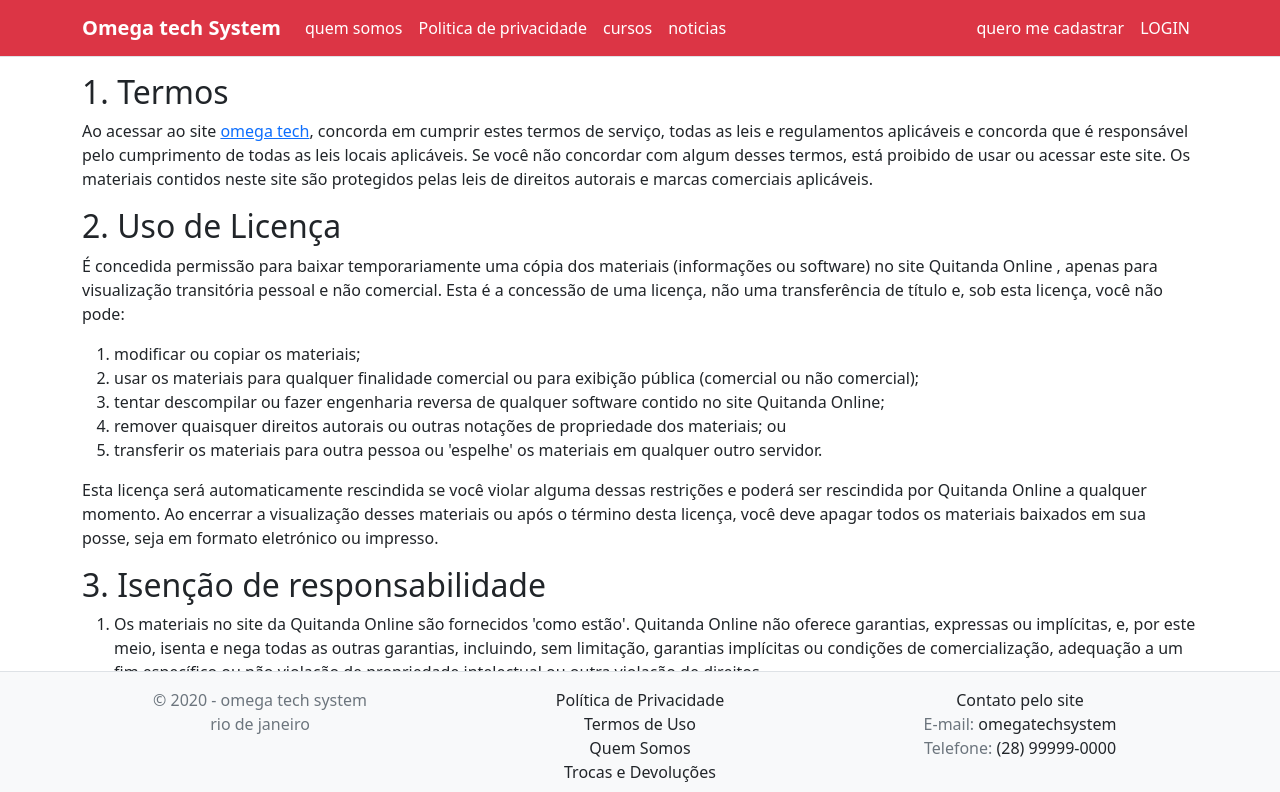
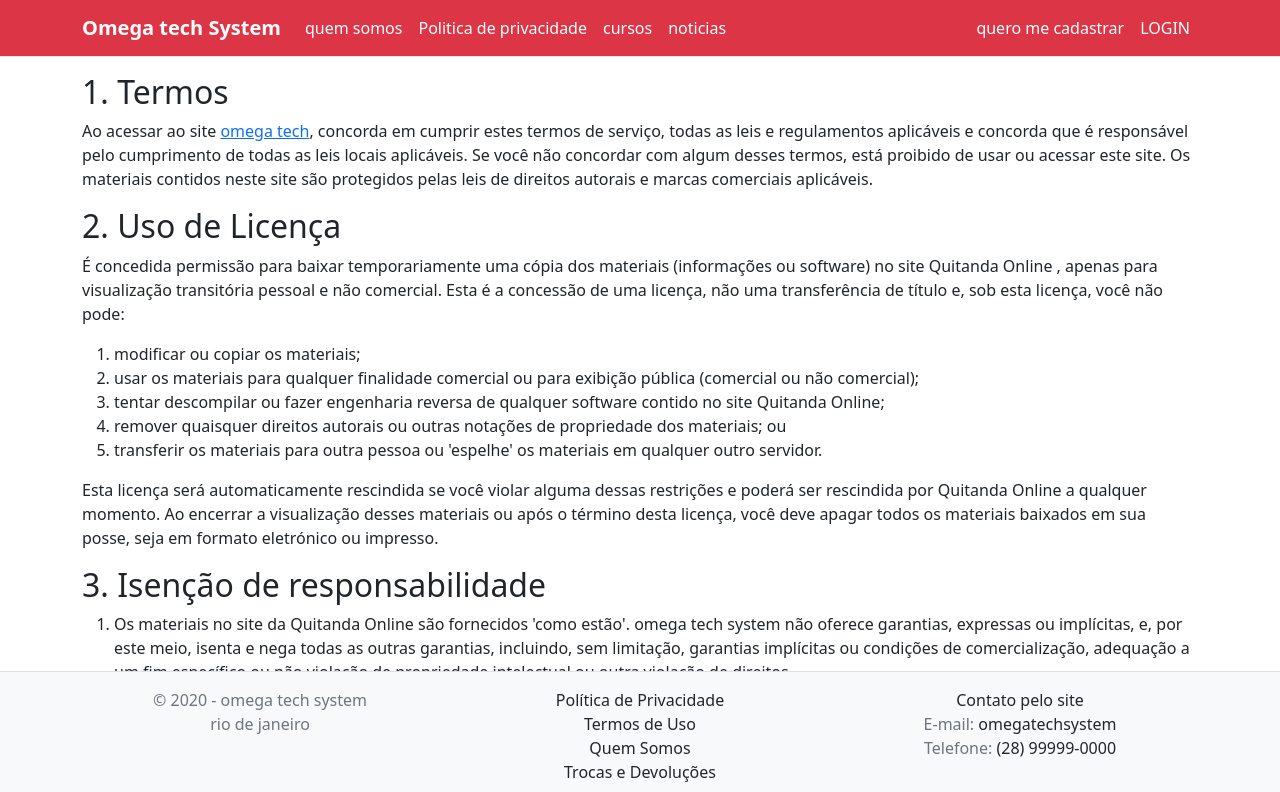
Before and after one commit to LORderick2930/Nova-pasta, a plain HTML site: page quitanda/termos.html in a window 1280 px wide. Shown: the top 792 px of the page. Drawn offline with Linux system fonts and the light colour scheme; files whose address does not match are found by name.

Commit message:
Update termos.html

```diff
--- a/quitanda/termos.html
+++ b/quitanda/termos.html
@@ -78,7 +78,7 @@
                 eletrónico ou impresso.</p>
             <h2>3. Isenção de responsabilidade</h2>
             <ol>
-                <li>Os materiais no site da Quitanda Online são fornecidos 'como estão'. Quitanda Online não oferece
+                <li>Os materiais no site da Quitanda Online são fornecidos 'como estão'. omega tech system não oferece
                     garantias, expressas ou implícitas, e, por este meio, isenta e nega todas as outras garantias,
                     incluindo, sem limitação, garantias implícitas ou condições de comercialização, adequação a um fim
                     específico ou não violação de propriedade intelectual ou outra violação de direitos. </li>
```
